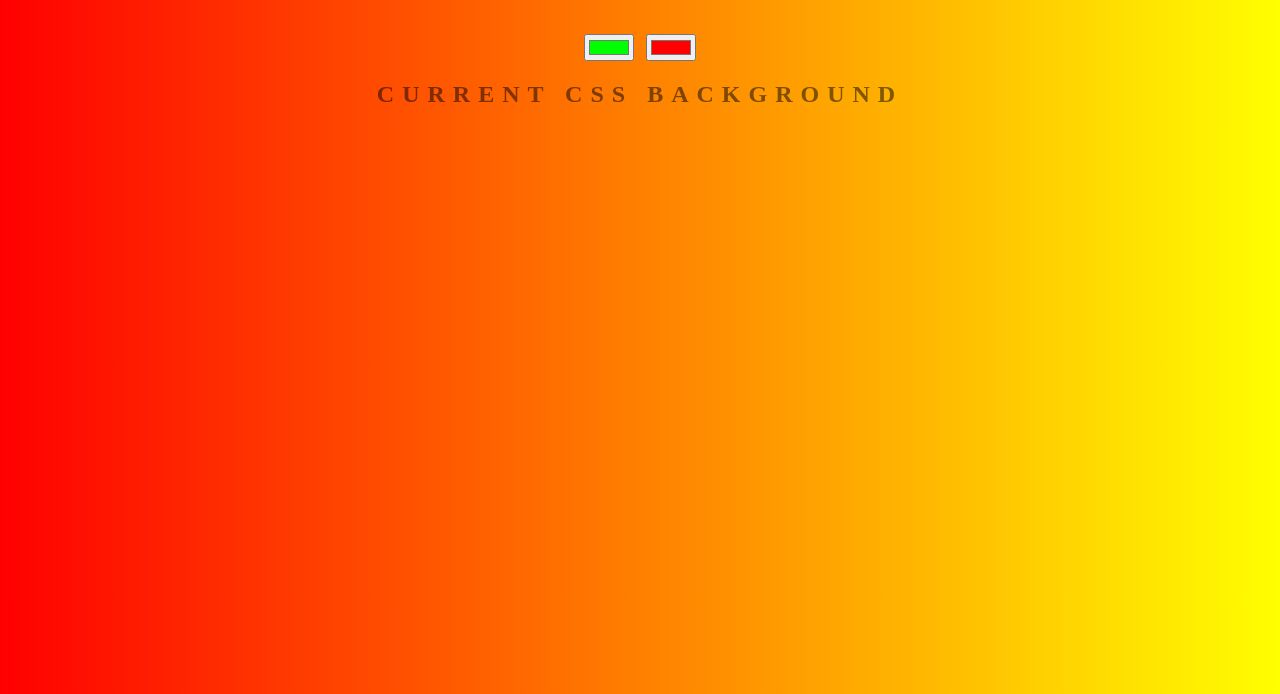
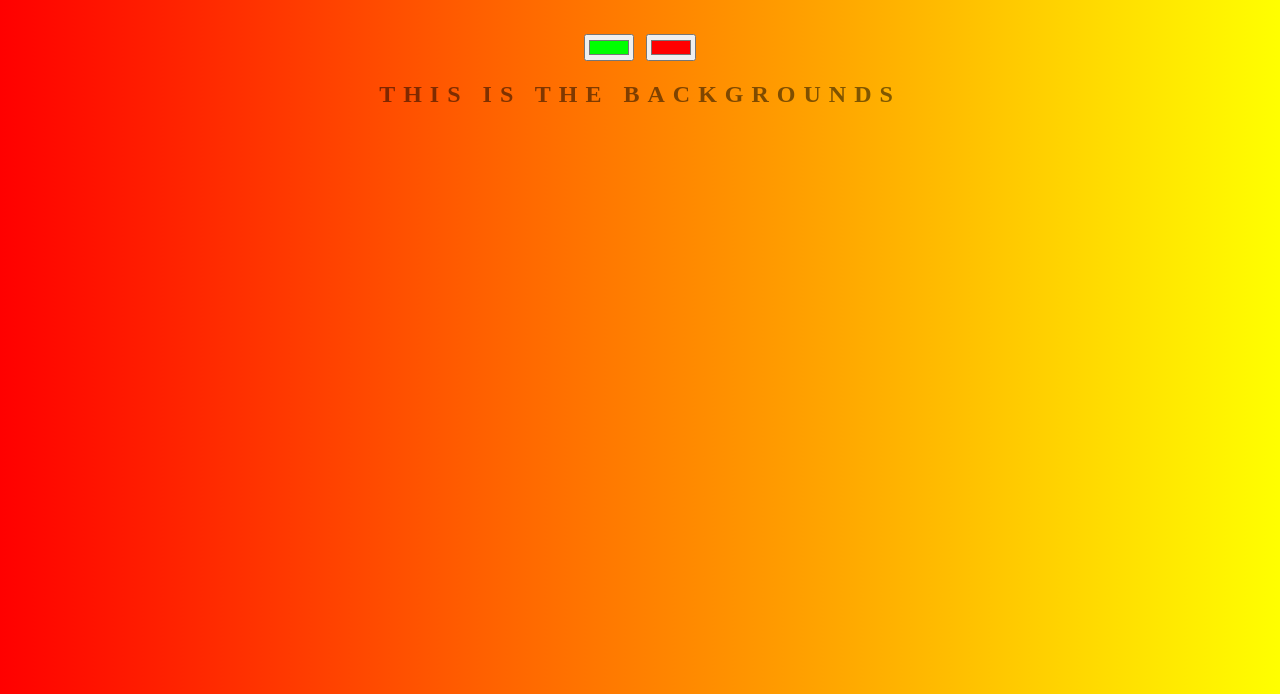
Before and after one commit to Gabriel-Ionita/background-generator, a plain HTML site: page index.html in a window 1280 px wide. Shown: the part 106-800 px from the top of the page. Drawn offline with Linux system fonts and the light colour scheme.

Commit message:
changed text

```diff
--- a/index.html
+++ b/index.html
@@ -8,7 +8,7 @@
     <h1>COOL Generator</h1>
     <input class="color1" type="color" name="color1" value="#00ff00" />
     <input class="color2" type="color" name="color2" value="#ff0000" />
-    <h2>Current CSS Background</h2>
+    <h2>This is the Backgrounds</h2>
     <h3></h3>
     <script type="text/javascript" src="script.js"></script>
   </body>
```
